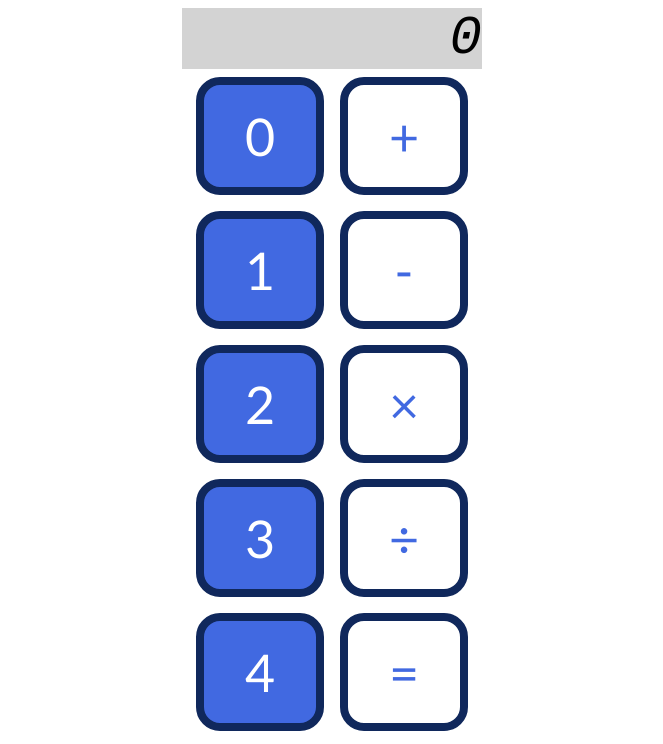
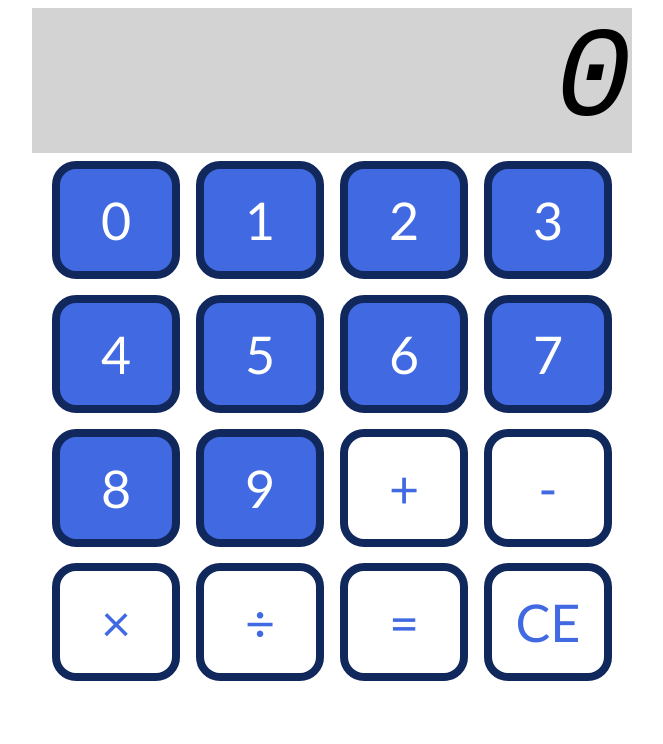
Before and after one commit to 7-garrison-7/calculator, a plain HTML site: page index.html in a window 1280 px wide. Shown: the top 744 px of the page, without its empty margins (308-971 px from the left). Drawn offline with Linux system fonts and the light colour scheme.

Commit message:
Fix button layout

```diff
--- a/javascript.js
+++ b/javascript.js
@@ -1,7 +1,8 @@
 const digits = document.querySelector("#digits");
 
 for (let i = 0; i < 10; i++) {
-    let digit = document.createElement("button", `class = ${i}`);
+    let digit = document.createElement("button");
+    digit.setAttribute("class", "digit");
     digit.textContent = i;
     digits.appendChild(digit);
 }
@@ -38,7 +39,7 @@ function operate(first, second, operator) {
             break;
     }
 }
-const digitButtons = document.querySelectorAll("#digits button");
+const digitButtons = document.querySelectorAll(".digit");
 const display = document.querySelector("#display");
 
 let firstNum;
--- a/styles.css
+++ b/styles.css
@@ -16,9 +16,9 @@ button {
 
 #display {
     background-color: lightgray;
-    width: 300px;
+    width: 600px;
     text-align: right;
-    font-size: 54px;
+    font-size: 128px;
     font-family: monospace;
     font-style: italic;
 }
@@ -30,18 +30,16 @@ button {
 }
 
 #buttons {
-    display: flex;
-    flex-direction: row;
+    display: grid;
+    grid-template-columns: 1fr 1fr 1fr 1fr;
 }
 
 #digits {
-    display: flex;
-    flex-direction: column;
+    display: contents;
 }
 
 #operators {
-    display: flex;
-    flex-direction: column;
+    display: contents;
 }
 
 #operators button {
```
